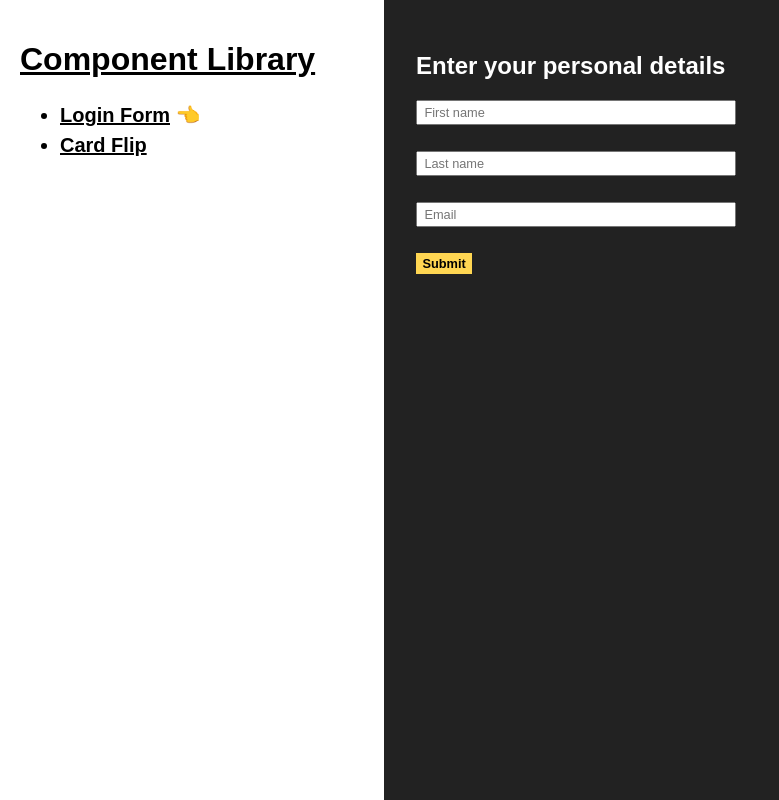
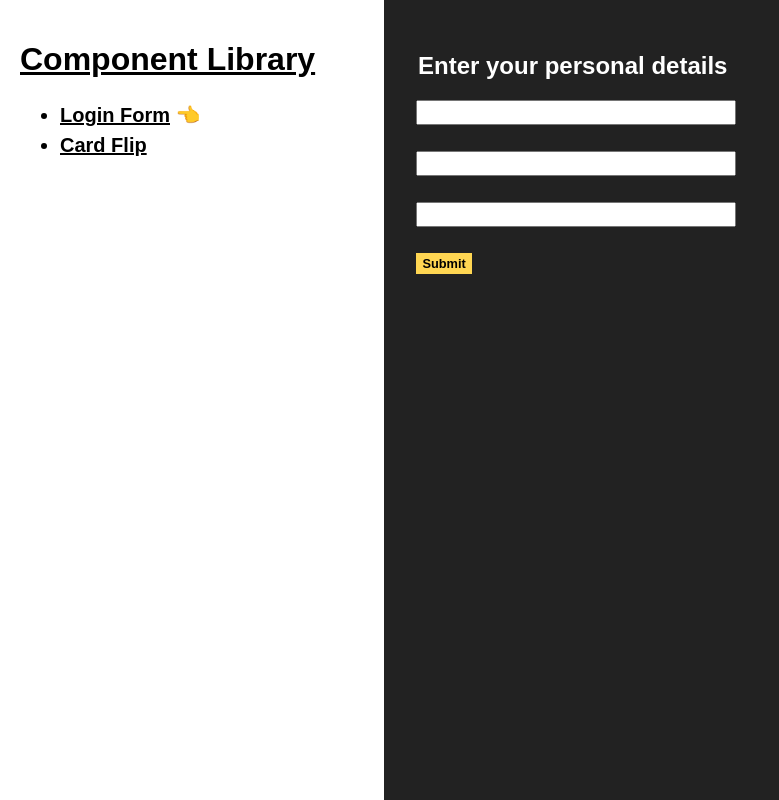
Before and after one commit to marcysutton/empathy-driven-development, a React (Create React App) app: page /login-form in a window 1280 px wide. Shown: the whole page, without its empty margins (0-779 px from the left). Built offline with nearby package versions, Linux system fonts and the light colour scheme.

Commit message:
fix login form for keyboard & screen reader users

```diff
--- a/src/components/login-form.js
+++ b/src/components/login-form.js
@@ -2,14 +2,16 @@ import React, { Component } from 'react'
 
 class LoginForm extends Component {
     render() {
-        let fields = this.props.fields.map((name, index) => {
+        let fields = this.props.fields.map((fieldName, index) => {
             return <div className="form-group" key={ index }>
-                <input type="text" placeholder={name} />
+                <label>
+                    <input type="text" />
+                </label>
             </div>
         });
         return (
             <form className="login-form">
-                <h2>{ this.props.headline }</h2>
+                <legend><h2>{ this.props.headline }</h2></legend>
                 { fields }
                 <div className="form-group">
                     <input type="submit" />
```
